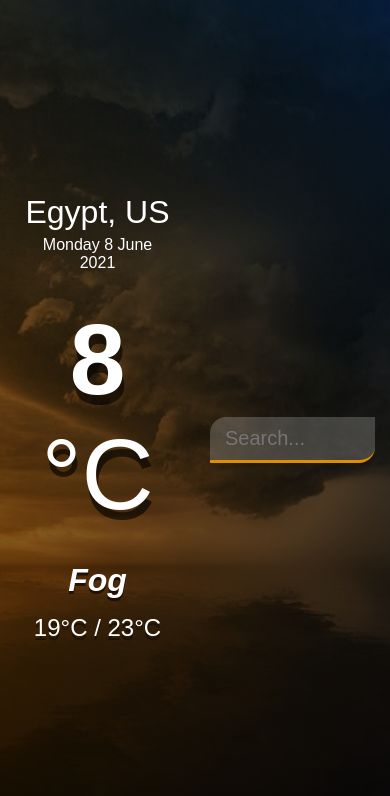
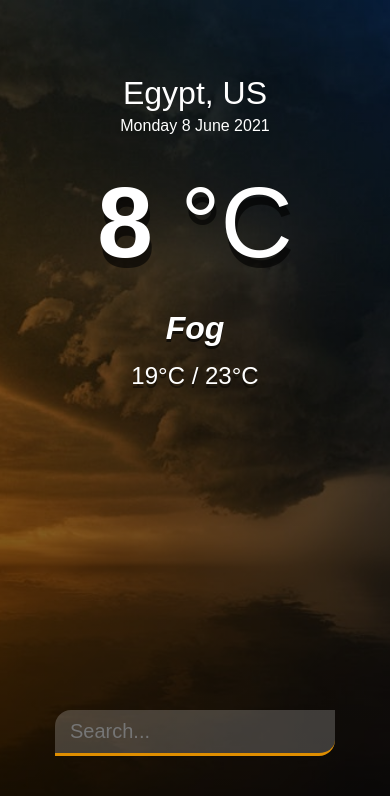
Before and after one commit to justmirshod/js-weather-app, a plain HTML site: page index.html in a window 390 px wide. Drawn offline with Linux system fonts and the light colour scheme.

Commit message:
verstka tamom endi aniq

```diff
--- a/style.css
+++ b/style.css
@@ -81,3 +81,11 @@ main{
   font-weight: 500;
   text-shadow: 0 4px rgba(0, 0, 0, 0.4);
 }
+@media (max-width : 900px ) {
+  .app-wrap{
+    grid-template-columns:  100%;
+  }
+  main{
+    margin-top: 50px;
+  }
+}
```
